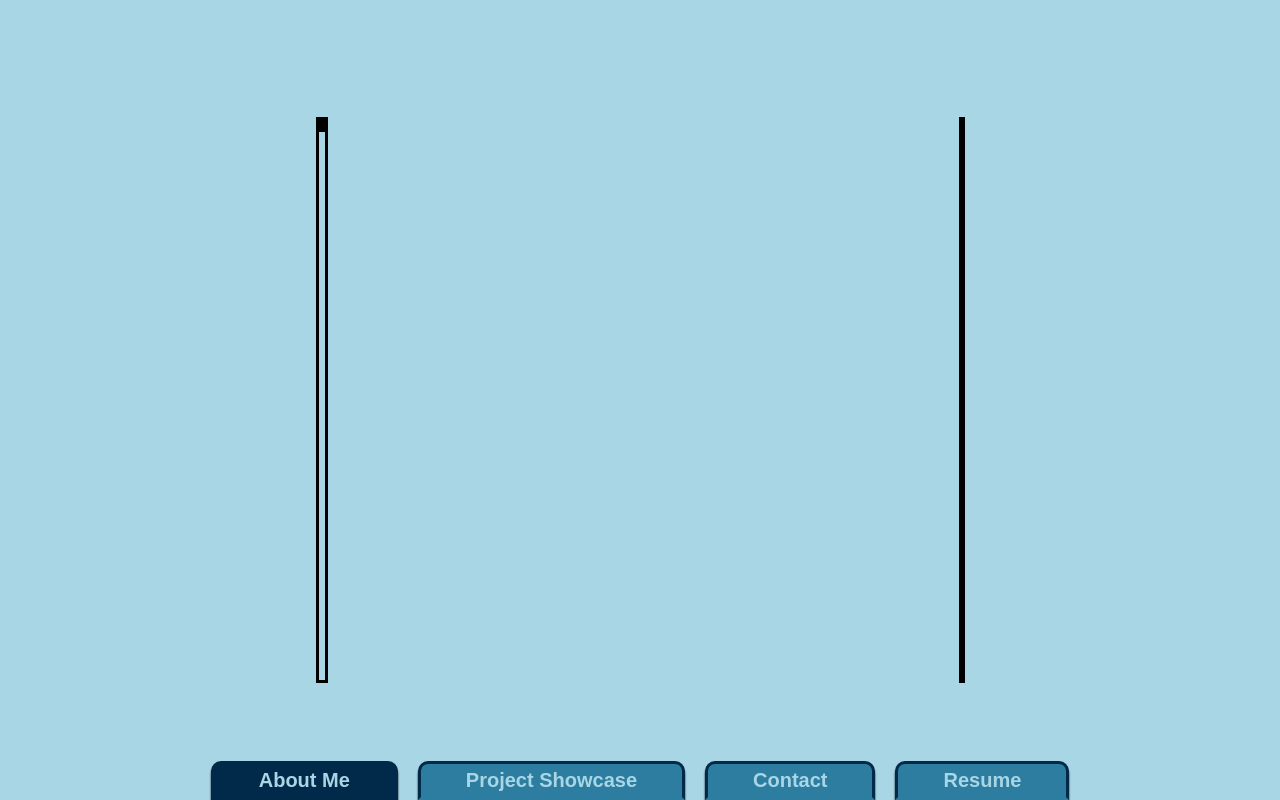
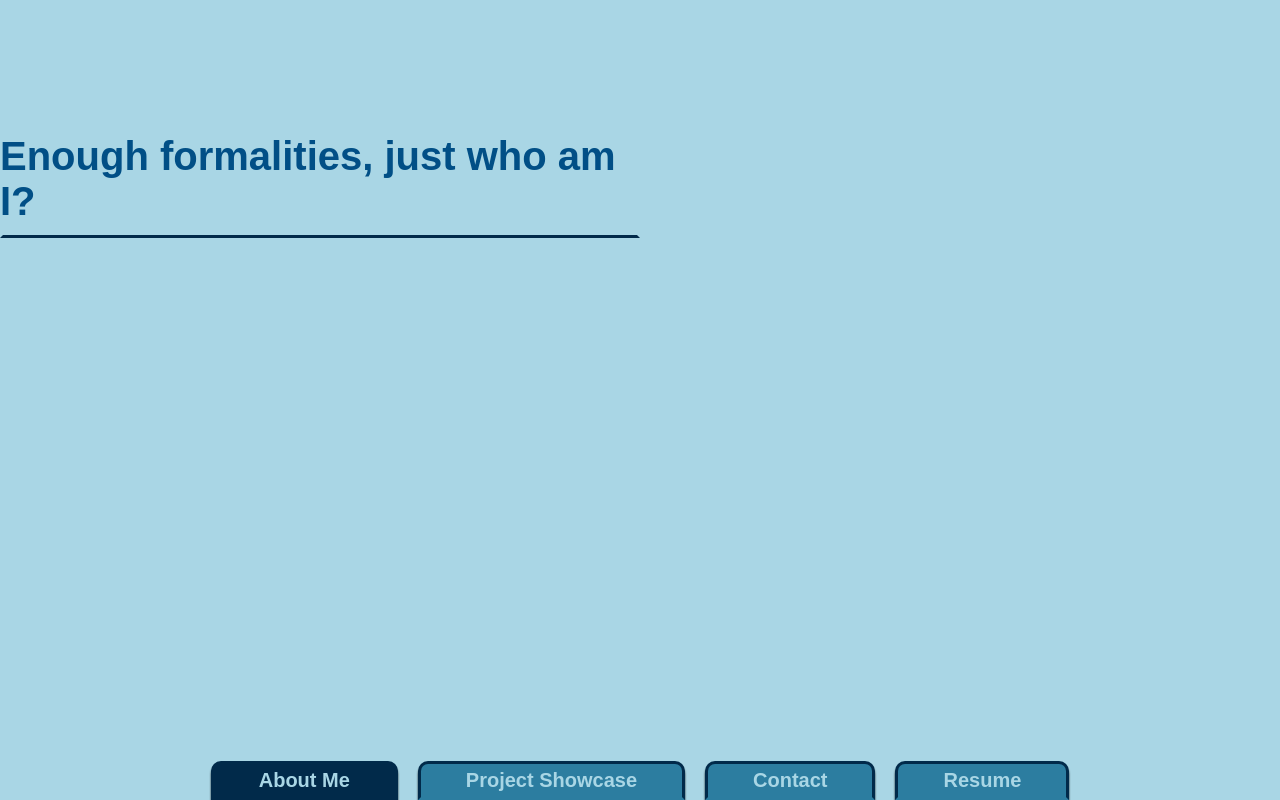
Before and after one commit to Lazikaz/lazikaz, a plain HTML site: page aboutme.html in a window 1280 px wide. Drawn offline with Linux system fonts and the light colour scheme.

Commit message:
starting the about me page

```diff
--- a/aboutme.html
+++ b/aboutme.html
@@ -12,7 +12,9 @@
 <body>
     <div id="wrapper">
         <section id="leftside">
-            <section id="topleft"></section>
+            <section id="topleft">
+                <h2>Enough formalities, just who am I?</h2>
+            </section>
             <section id="bottomleft"></section>
         </section>
         <section id="rightside"></section>
--- a/aboutmestyles.css
+++ b/aboutmestyles.css
@@ -81,12 +81,39 @@ h2{
 }
 
 section{
-    border-style: solid;
-    border-color: black;
+    /* border-style: solid;
+    border-color: black; */
 }
 
 #leftside, #rightside{
-    height: 70%
+    height: 70%;
+    width: auto;
+    display:flex;
+    flex-flow: column nowrap;
+    width: 50%
+
+}
+
+#topleft, #bottomleft{
+display: flex;
+align-items: center;
+justify-content: center;
+height: 20%;
+}
+
+#topleft h2{
+    color: #014F86;
+    font-size: 40px;
+}
+
+#topleft{
+    border-style: solid;
+    border-color: #A9D6E5;
+    border-bottom-color: #012A4A;
+}
+
+#bottomleft{
+    flex-grow: 4;
 }
 
 /* SCROLLBAR */
```
